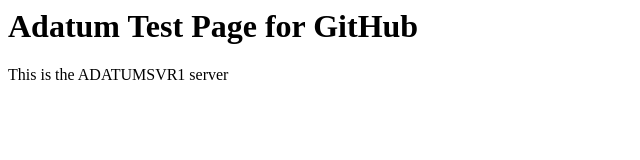
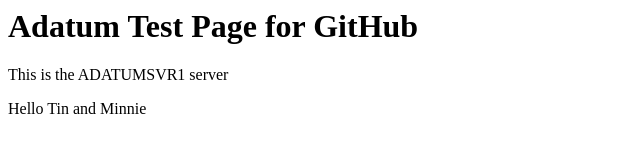
Before and after one commit to vdhphuc/ADATUMSVR1, a plain HTML site: page index.htm in a window 1280 px wide. Shown: the whole page, without its empty margins (0-640 px from the left). Drawn offline with Linux system fonts and the light colour scheme.

Commit message:
Hello Tin and Minnie
Add Hello Tin & Minnie

```diff
--- a/index.htm
+++ b/index.htm
@@ -1,3 +1,6 @@
 <h1>Adatum Test Page for GitHub</h1>
 
 <p>This is the ADATUMSVR1 server</p>
+
+
+<p>Hello Tin and Minnie</p>
```
